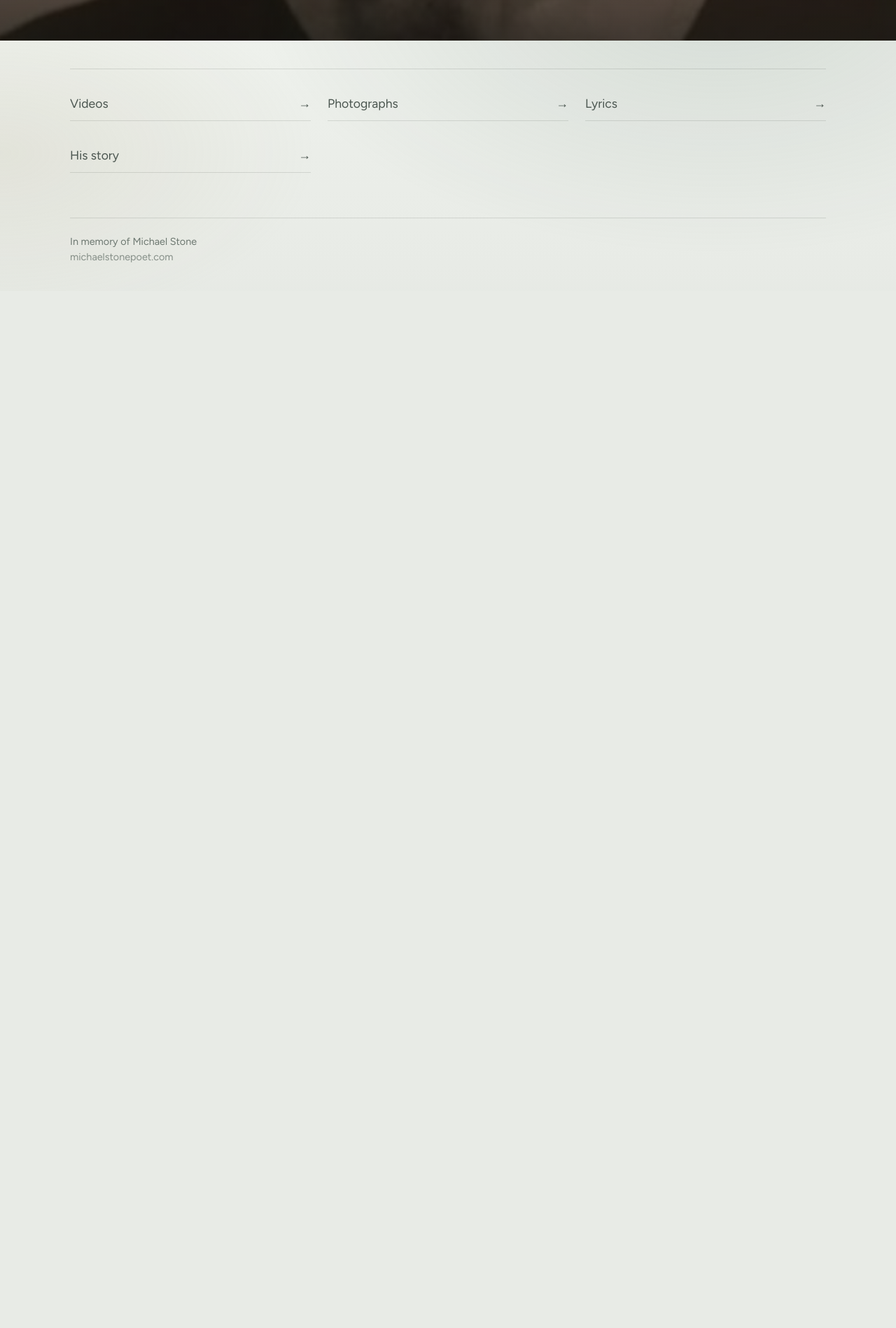
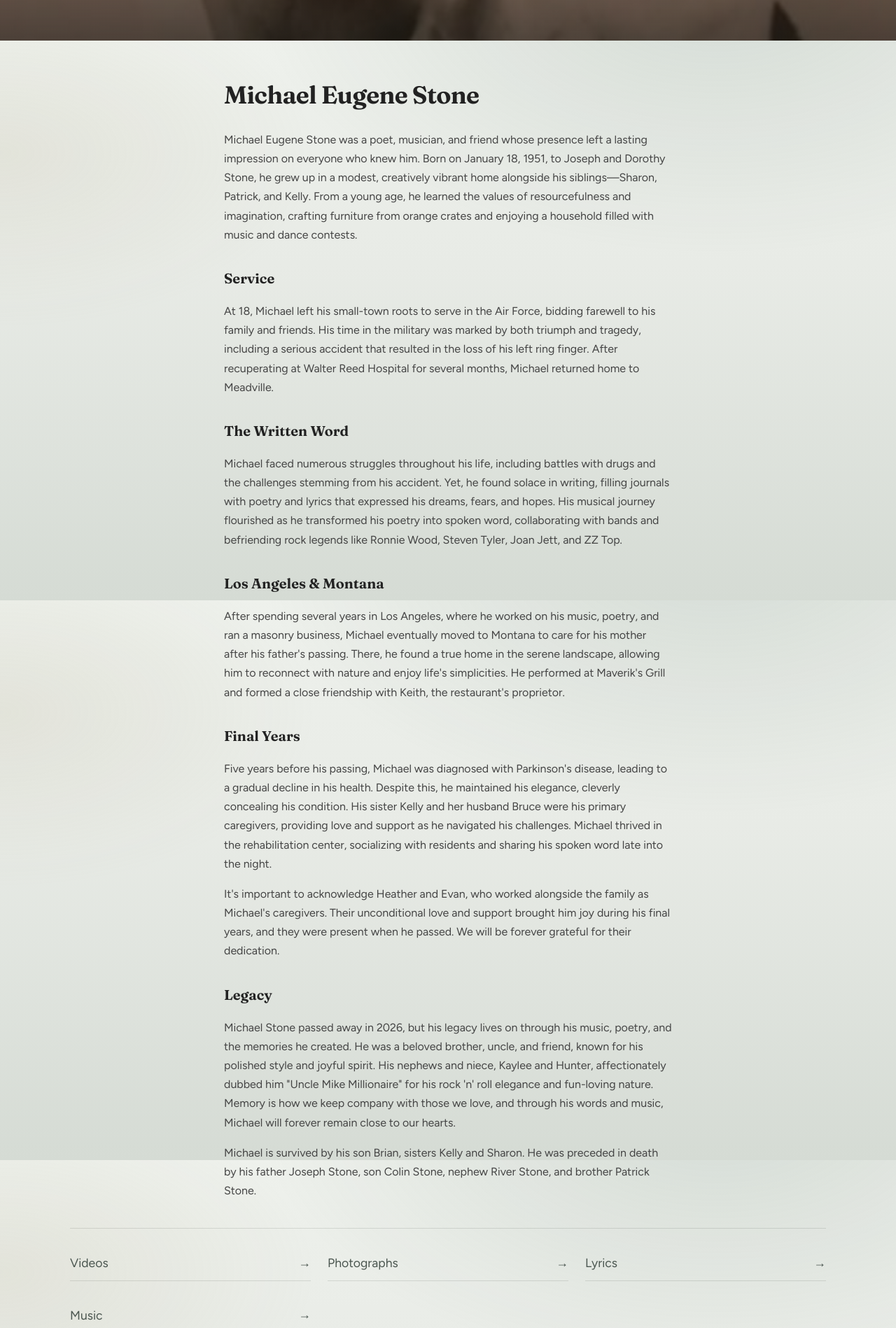
Before and after one commit to LeifChristian/michaelstone, a React (Vite) app: page / in a window 1280 px wide. Shown: the part 742-2640 px from the top of the page at 70% size. Before the commit the page ends 1158 px from the top, so only its background shows below. Built offline with nearby package versions, Linux system fonts and the light colour scheme.

Commit message:
Put full bio and clearer cover photo on homepage
Co-authored-by: Cursor <cursoragent@cursor.com>

```diff
--- a/src/index.css
+++ b/src/index.css
@@ -211,7 +211,7 @@ p {
   position: absolute;
   inset: 0;
   background:
-    linear-gradient(180deg, rgba(18, 22, 20, 0.18) 0%, rgba(18, 22, 20, 0.22) 35%, rgba(18, 22, 20, 0.78) 100%);
+    linear-gradient(180deg, rgba(18, 22, 20, 0.05) 0%, rgba(18, 22, 20, 0.15) 45%, rgba(18, 22, 20, 0.72) 100%);
 }
 
 .hero-image,
@@ -219,6 +219,7 @@ p {
   width: 100%;
   height: 100%;
   object-fit: cover;
+  object-position: center 20%;
 }
 
 .hero-image {
@@ -274,6 +275,35 @@ p {
   gap: 0.75rem;
   margin-top: 0.5rem;
   animation: rise 800ms 260ms ease both;
+}
+
+.home-bio {
+  max-width: 42rem;
+  margin: 3rem auto 1rem;
+  padding: 0 1rem;
+  display: grid;
+  gap: 1rem;
+  color: var(--text, #222);
+  line-height: 1.7;
+}
+
+.home-bio-title {
+  font-family: var(--font-display);
+  font-size: clamp(1.6rem, 4vw, 2.2rem);
+  font-weight: 650;
+  letter-spacing: -0.02em;
+  margin-bottom: 0.25rem;
+}
+
+.home-bio h3 {
+  font-family: var(--font-display);
+  font-size: 1.25rem;
+  font-weight: 600;
+  margin-top: 1rem;
+}
+
+.home-bio p {
+  color: var(--text-muted, #444);
 }
 
 .button {
--- a/src/pages/Home.tsx
+++ b/src/pages/Home.tsx
@@ -42,7 +42,6 @@ export function Home() {
         <div className="hero-copy">
           <h1 className="hero-name">{site.name}</h1>
           <p className="hero-subtitle">{site.subtitle}</p>
-          <p className="hero-intro">{site.description}</p>
 
           <div className="hero-actions">
             <Link to="/music" className="button button-primary">
@@ -54,6 +53,45 @@ export function Home() {
           </div>
         </div>
       </div>
+
+      <article className="home-bio">
+        <h2 className="home-bio-title">Michael Eugene Stone</h2>
+
+        <p>
+          Michael Eugene Stone was a poet, musician, and friend whose presence left a lasting impression on everyone who knew him. Born on January 18, 1951, to Joseph and Dorothy Stone, he grew up in a modest, creatively vibrant home alongside his siblings—Sharon, Patrick, and Kelly. From a young age, he learned the values of resourcefulness and imagination, crafting furniture from orange crates and enjoying a household filled with music and dance contests.
+        </p>
+
+        <h3>Service</h3>
+        <p>
+          At 18, Michael left his small-town roots to serve in the Air Force, bidding farewell to his family and friends. His time in the military was marked by both triumph and tragedy, including a serious accident that resulted in the loss of his left ring finger. After recuperating at Walter Reed Hospital for several months, Michael returned home to Meadville.
+        </p>
+
+        <h3>The Written Word</h3>
+        <p>
+          Michael faced numerous struggles throughout his life, including battles with drugs and the challenges stemming from his accident. Yet, he found solace in writing, filling journals with poetry and lyrics that expressed his dreams, fears, and hopes. His musical journey flourished as he transformed his poetry into spoken word, collaborating with bands and befriending rock legends like Ronnie Wood, Steven Tyler, Joan Jett, and ZZ Top.
+        </p>
+
+        <h3>Los Angeles &amp; Montana</h3>
+        <p>
+          After spending several years in Los Angeles, where he worked on his music, poetry, and ran a masonry business, Michael eventually moved to Montana to care for his mother after his father's passing. There, he found a true home in the serene landscape, allowing him to reconnect with nature and enjoy life's simplicities. He performed at Maverik's Grill and formed a close friendship with Keith, the restaurant's proprietor.
+        </p>
+
+        <h3>Final Years</h3>
+        <p>
+          Five years before his passing, Michael was diagnosed with Parkinson's disease, leading to a gradual decline in his health. Despite this, he maintained his elegance, cleverly concealing his condition. His sister Kelly and her husband Bruce were his primary caregivers, providing love and support as he navigated his challenges. Michael thrived in the rehabilitation center, socializing with residents and sharing his spoken word late into the night.
+        </p>
+        <p>
+          It's important to acknowledge Heather and Evan, who worked alongside the family as Michael's caregivers. Their unconditional love and support brought him joy during his final years, and they were present when he passed. We will be forever grateful for their dedication.
+        </p>
+
+        <h3>Legacy</h3>
+        <p>
+          Michael Stone passed away in 2026, but his legacy lives on through his music, poetry, and the memories he created. He was a beloved brother, uncle, and friend, known for his polished style and joyful spirit. His nephews and niece, Kaylee and Hunter, affectionately dubbed him "Uncle Mike Millionaire" for his rock 'n' roll elegance and fun-loving nature. Memory is how we keep company with those we love, and through his words and music, Michael will forever remain close to our hearts.
+        </p>
+        <p>
+          Michael is survived by his son Brian, sisters Kelly and Sharon. He was preceded in death by his father Joseph Stone, son Colin Stone, nephew River Stone, and brother Patrick Stone.
+        </p>
+      </article>
 
       <div className="home-paths">
         <Link to="/videos" className="path-link">
@@ -68,8 +106,8 @@ export function Home() {
           <span>Lyrics</span>
           <span aria-hidden="true">→</span>
         </Link>
-        <Link to="/biography" className="path-link">
-          <span>His story</span>
+        <Link to="/music" className="path-link">
+          <span>Music</span>
           <span aria-hidden="true">→</span>
         </Link>
       </div>
```
Also changed, not shown: 1 other file (tests, documents, lock files or other folders).
